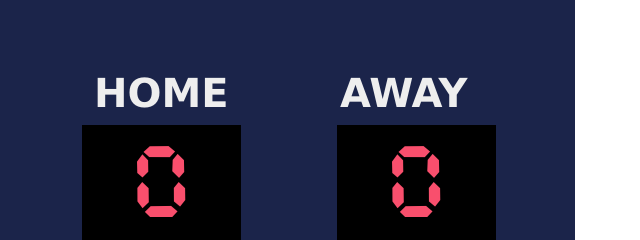
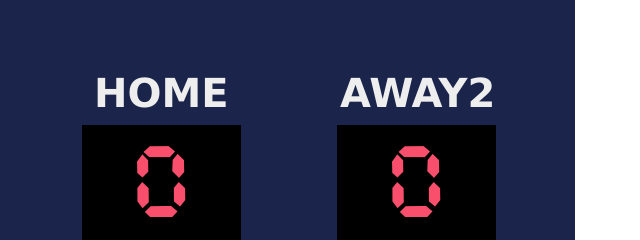
Before and after one commit to sanostol23/scoreboard, a plain HTML site: page index.html in a window 1280 px wide. Shown: the top 240 px of the page, 0-640 px from the left. Drawn offline with nearby package versions, Linux system fonts and the light colour scheme.

Commit message:
Changed "AWAY" to "AWAY2"

```diff
--- a/index.html
+++ b/index.html
@@ -14,7 +14,7 @@
                 </div>
             </div>
             <div>
-                <h3 class="guest">AWAY</h3>
+                <h3 class="guest">AWAY2</h3>
                 <div class="guestscore score"id="guestScore">0</div>
                 <div>
                   <button class="box box4"onclick="box4()">+1</button>
```
